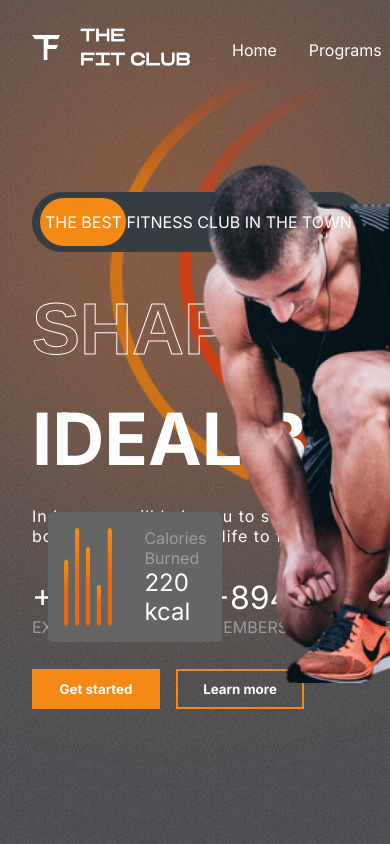
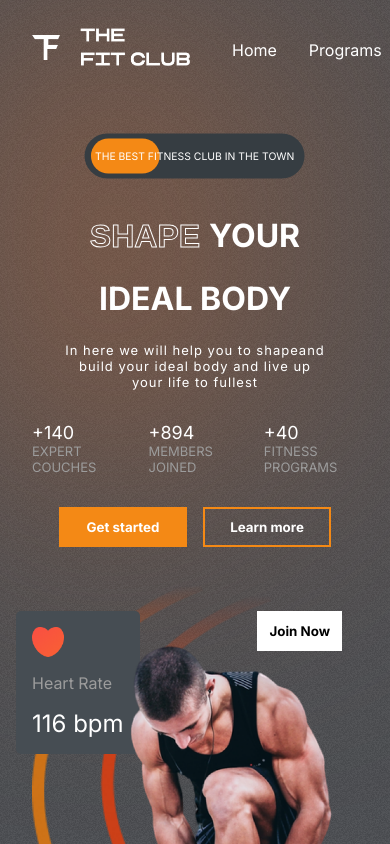
Before and after one commit to asad-amjad/GymApp-React, a React (Create React App) app: page / in a window 390 px wide. Shown: the top 844 px of the page. Built offline with nearby package versions, Linux system fonts and the light colour scheme.

Commit message:
responsive hero

```diff
--- a/src/components/Hero/Hero.css
+++ b/src/components/Hero/Hero.css
@@ -189,3 +189,84 @@
   height: 30rem;
   left: 0;
 }
+
+@media screen and (max-width: 768px) {
+  .hero {
+    flex-direction: column;
+  }
+
+  .hero-blur {
+    width: 14rem;
+  }
+
+  .the-best-ad {
+    margin-top: 0;
+    font-size: small;
+    align-self: center;
+    transform: scale(0.8);
+  }
+
+  .hero-text {
+    font-size: xx-large;
+    align-items: center;
+    justify-content: center;
+  }
+
+  .hero-text > div:nth-of-type(3) {
+    font-size: small;
+    font-weight: 200;
+    letter-spacing: 1px;
+    text-align: center;
+  }
+
+  .hero-buttons {
+    justify-content: center;
+  }
+
+  .figures > div > span:nth-of-type(1) {
+    font-size: large;
+  }
+
+  .figures > div > span:nth-of-type(2) {
+    font-size: small;
+  }
+
+  .right-h {
+    position: relative;
+    background: none;
+  }
+
+  .heart-rate {
+    left: 1rem;
+    top: 2rem;
+  }
+
+  .calories {
+    position: relative;
+    top: 5rem;
+    left: 2rem;
+  }
+
+  .calories > img {
+    width: 2rem;
+  }
+
+  .calories > div > :nth-child(2) {
+    color: white;
+    font-size: 1rem;
+  }
+
+  .hero-image {
+    position: relative;
+    width: 15rem;
+    left: 7rem;
+    top: 4rem;
+    align-self: center;
+  }
+
+  .hero-image-back {
+    width: 15rem;
+    left: 2rem;
+    top: 0rem;
+  }
+}
--- a/src/components/Hero/Hero.jsx
+++ b/src/components/Hero/Hero.jsx
@@ -9,6 +9,7 @@
 
 const Hero = () => {
   const transition = { type: "spring", duration: 3 };
+  const mobile = window.innerWidth <= 768 ? true : false;
   return (
     <div className="hero">
       <div className="blur hero-blur"></div>
@@ -18,7 +19,7 @@
         {/*the-best-ad  */}
         <div className="the-best-ad">
           <motion.div
-            initial={{ left: "238px" }}
+            initial={{ left: mobile ? "165px" : "238px" }}
             whileInView={{ left: "8px" }}
             transition={{ ...transition, type: "tween" }}
           ></motion.div>
```
